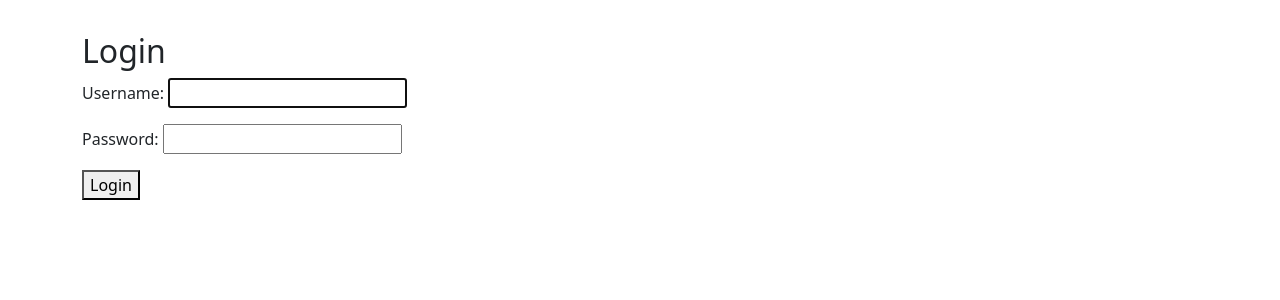
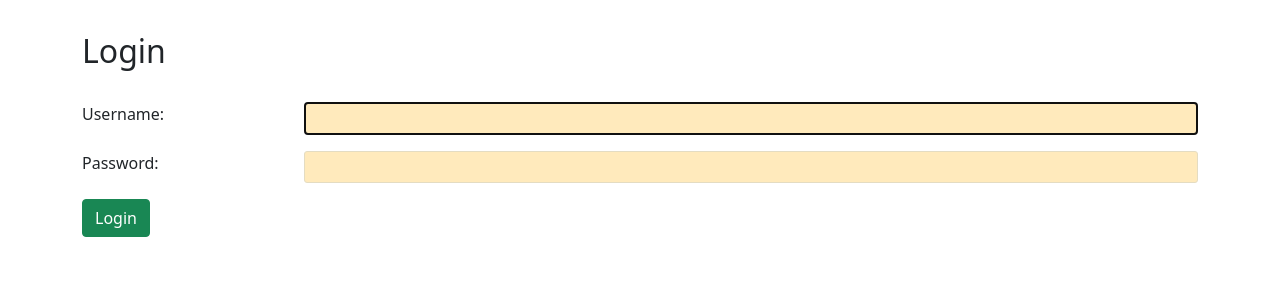
Before and after one commit to Erick-INCS/FSDI_Django_112_CR, a Django app: page /accounts/login/ in a window 1280 px wide. Shown: the part 56-356 px from the top of the page. Run offline with Django 3.2, Linux system fonts and the light colour scheme.

Commit message:
login styles

```diff
--- a/templates/registration/login.html
+++ b/templates/registration/login.html
@@ -2,9 +2,9 @@
 
 {% block content %}
 <h2>Login</h2>
-<form method="post">
+<form method="post" class="custom">
     {% csrf_token %}
     {{ form.as_p }}
-    <button type="submit">Login</button>
+    <button class="btn btn-success" type="submit">Login</button>
 </form>
 {% endblock content %}
```
